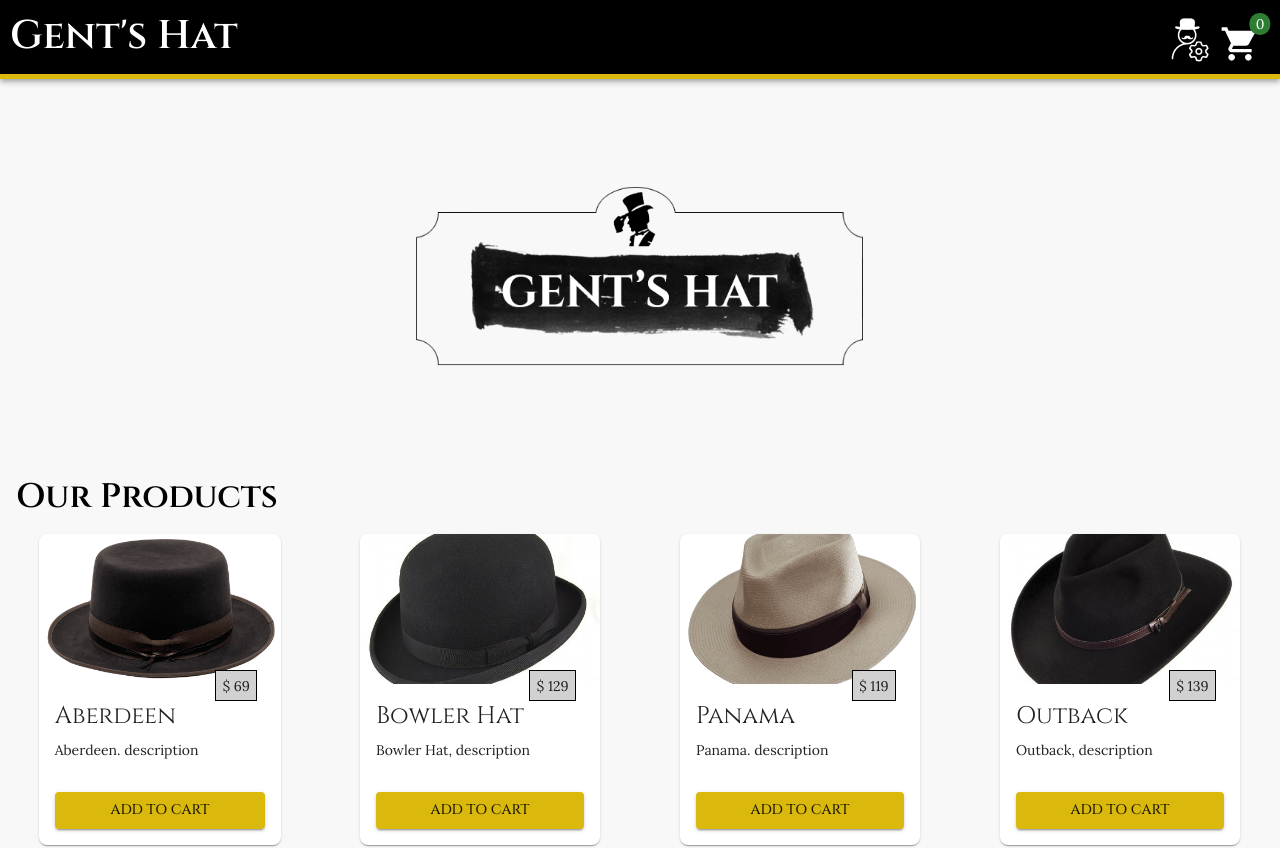
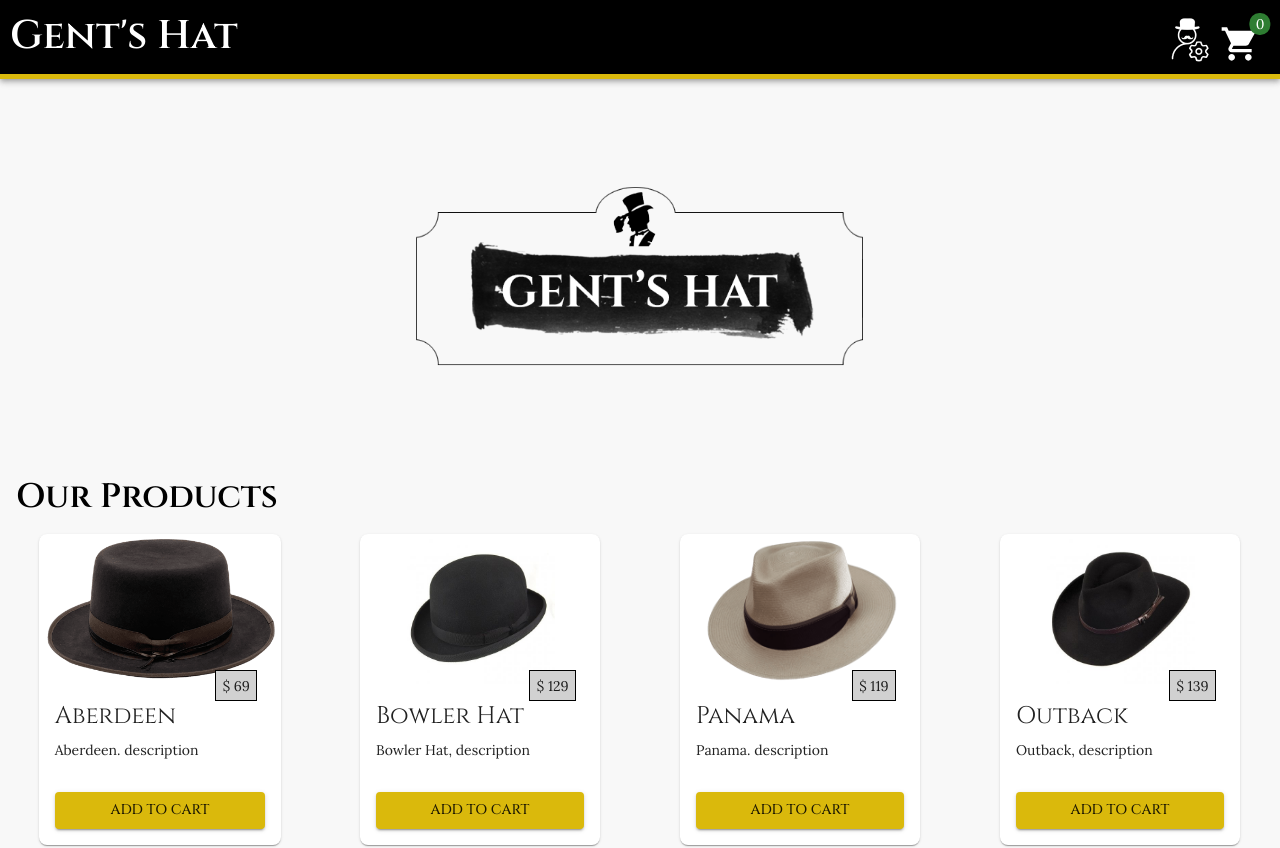
Before and after one commit to Sillen00/React-Webshop-Gents-Hat, a React (Vite) app: page / in a window 1280 px wide. Shown: the top 848 px of the page. Built offline with nearby package versions, Linux system fonts and the light colour scheme.

Commit message:
Vite fixed and hover effect done. Need to fix text.

```diff
--- a/src/components/Header.tsx
+++ b/src/components/Header.tsx
@@ -1,4 +1,4 @@
-import ShoppingCartIcon from '@mui/icons-material/ShoppingCart'
+import * as Icon from '@mui/icons-material'
 import { AppBar, Badge, Box, SxProps, Theme, Typography } from '@mui/material'
 import React, { useContext } from 'react'
 import { NavLink } from 'react-router-dom'
@@ -24,7 +24,7 @@ function Header() {
             color='success'
             data-cy='cart-items-count-badge'
           >
-            <ShoppingCartIcon sx={iconStylesSX} data-cy='cart-link' />
+            <Icon.ShoppingCart sx={iconStylesSX} data-cy='cart-link' />
           </Badge>
         </NavLink>
       </Box>
--- a/src/components/ProductCard.tsx
+++ b/src/components/ProductCard.tsx
@@ -21,7 +21,17 @@ export default function ProductCard({ product }: Props) {
     <Card sx={cardStyle} data-cy='product'>
       <Link style={{ textDecoration: 'none' }} to={`/product/${product.id}`}>
         <CardActionArea>
-          <CardMedia component='img' height='150' image={product.image} alt={product.title} />
+          <Box sx={{ position: 'relative' }}>
+            <Box sx={hatHoverStyle} />
+            <Typography sx={viewProductStyle}>View Product</Typography>
+            <CardMedia
+              sx={imageStyle}
+              component='img'
+              height='150'
+              image={product.image}
+              alt={product.title}
+            />
+          </Box>
           <CardContent>
             <Typography sx={priceTagStyle} variant='body2' data-cy='product-price'>
               $ {product.price}
@@ -42,6 +52,34 @@ export default function ProductCard({ product }: Props) {
   )
 }
 
+const viewProductStyle: SxProps<Theme> = theme => ({
+  position: 'absolute',
+  top: '50%',
+  left: '50%',
+  color: 'transparent',
+  transform: 'translate(-50%, -50%)',
+  '&:hover': {
+    color: 'green',
+  },
+})
+
+const hatHoverStyle: SxProps<Theme> = theme => ({
+  position: 'absolute',
+  top: 0,
+  left: 0,
+  width: '100%',
+  height: '100%',
+  background: 'transparent',
+
+  '&:hover': {
+    background: '#d9d9d977',
+  },
+})
+
+const imageStyle: SxProps<Theme> = theme => ({
+  objectFit: 'contain',
+})
+
 const cardStyle: SxProps<Theme> = theme => ({
   minWidth: 240,
   borderRadius: 2,
--- a/vite.config.ts
+++ b/vite.config.ts
@@ -1,7 +1,7 @@
+import react from '@vitejs/plugin-react-swc'
 import { defineConfig } from 'vite'
-// import react from '@vitejs/plugin-react-swc'
 
 // https://vitejs.dev/config/
 export default defineConfig({
-  // plugins: [react()],
+  plugins: [react()],
 })
```
